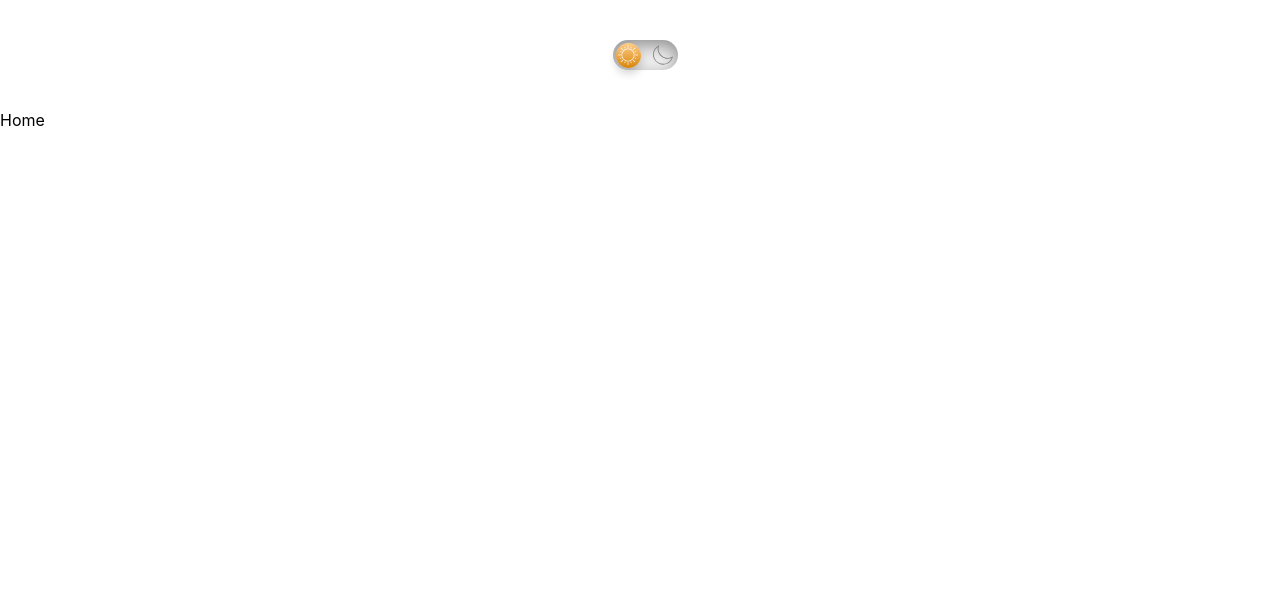
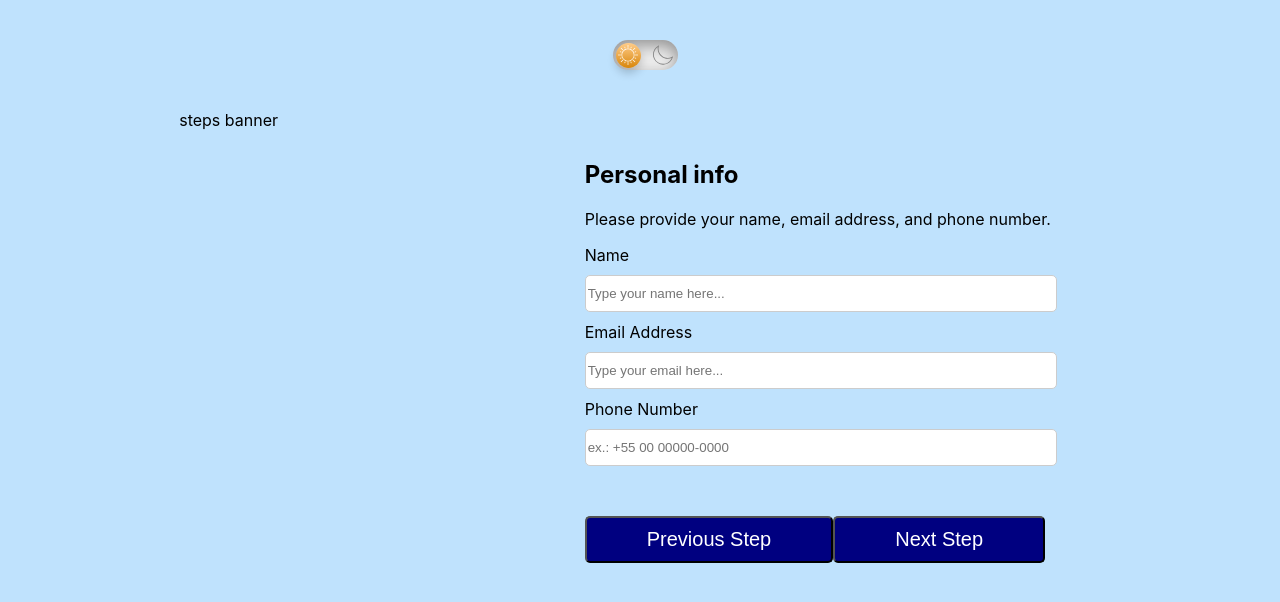
Before and after one commit to itsimoes/react-multistep-form, a React (Create React App) app: page / in a window 1280 px wide. Shown: the top 602 px of the page. Built offline with nearby package versions, Linux system fonts and the light colour scheme.

Commit message:
lógica multistep criada, hooks criados

```diff
--- a/package.json
+++ b/package.json
@@ -3,6 +3,9 @@
   "version": "0.1.0",
   "private": true,
   "dependencies": {
+    "@emotion/react": "^11.11.1",
+    "@emotion/styled": "^11.11.0",
+    "@mui/material": "^5.14.11",
     "@testing-library/jest-dom": "^5.17.0",
     "@testing-library/react": "^13.4.0",
     "@testing-library/user-event": "^13.5.0",
@@ -14,6 +17,7 @@
     "react": "^18.2.0",
     "react-dom": "^18.2.0",
     "react-scripts": "5.0.1",
+    "styled-components": "^6.0.8",
     "typescript": "^4.9.5",
     "web-vitals": "^2.1.4"
   },
--- a/src/App.css
+++ b/src/App.css
@@ -1,5 +1,10 @@
 .App {
   text-align: center;
+}
+
+.home-container {
+  display: flex;
+  justify-content: center;
 }
 
 .darkmode-container {
--- a/src/App.tsx
+++ b/src/App.tsx
@@ -1,15 +1,18 @@
 import "./App.css";
 import DarkMode from "./Components/Darkmode/Darkmode";
 import Home from "./Components/Home/Home";
+import Container from '@mui/material/Container';
 
 function App() {
   return (
-    <div>
+    <Container>
       <div className="darkmode-container">
         <DarkMode /> {/* teste */}
       </div>
-      <Home />
-    </div>
+      <div className="home-container">
+        <Home />
+      </div>
+    </Container>
   );
 }
 
--- a/src/Components/Home/Home.tsx
+++ b/src/Components/Home/Home.tsx
@@ -1,8 +1,9 @@
 import React from 'react'
+import MultiStepForm from '../MultiStepForm/MultiStepForm'
 
 const Home = () => {
   return (
-    <div>Home</div>
+    <MultiStepForm />
   )
 }
 
--- /dev/null
+++ b/src/Components/MultiStepForm/AddOns.tsx
@@ -0,0 +1,9 @@
+import React from 'react'
+
+const AddOns = () => {
+  return (
+    <div>AddOns</div>
+  )
+}
+
+export default AddOns
--- /dev/null
+++ b/src/Components/MultiStepForm/MultiStepForm.tsx
@@ -0,0 +1,66 @@
+import React from "react";
+import "./style.scss";
+import styled from "styled-components";
+
+//Components
+import YourInfo from "./YourInfo";
+import SelectPlan from "./SelectPlan";
+import AddOns from "./AddOns";
+import Summary from "./Summary";
+
+//hooks
+import { useForm } from "../../hooks/useForm";
+
+const MultiStepForm = () => {
+  const Wrapper = styled.div`
+    display: flex;
+    justify-content: space-between;
+    background-color: var(--body_background);
+    width: 80%;
+  `;
+  const FormContainer = styled.div`
+    padding-top: 30px;
+    padding-bottom: 30px;
+    padding-left:   0px;
+    padding-right: 50px;
+  `;
+
+  const Button = styled.button`
+    background-color: navy;
+    color: white;
+    font-size: 20px;
+    padding: 10px 60px;
+    border-radius: 5px;
+    margin: 10px 0px;
+    cursor: pointer;
+  `;
+
+  const formComponents = [
+    <YourInfo />,
+    <SelectPlan />,
+    <AddOns />,
+    <Summary />,
+  ];
+
+  const { currentStep, currentComponent, changeStep } = useForm(formComponents);
+
+  return (
+    <Wrapper>
+      <div>steps banner</div>
+      <form onSubmit={(e) => changeStep(currentStep + 1, e)}>
+        <FormContainer>
+          {/* Steps */}
+          { currentComponent }
+        </FormContainer>
+        <Button type="button" value="" onClick={() => changeStep(currentStep - 1)}>
+          Previous Step
+        </Button>
+        <Button type="submit" value="">
+          Next Step
+        </Button>
+      </form>
+    </Wrapper>
+  );
+};
+
+export default MultiStepForm;
--- /dev/null
+++ b/src/Components/MultiStepForm/SelectPlan.tsx
@@ -0,0 +1,9 @@
+import React from 'react'
+
+const SelectPlan = () => {
+  return (
+    <div>SelectPlan</div>
+  )
+}
+
+export default SelectPlan
--- /dev/null
+++ b/src/Components/MultiStepForm/Summary.tsx
@@ -0,0 +1,9 @@
+import React from 'react'
+
+const Summary = () => {
+  return (
+    <div>Summary</div>
+  )
+}
+
+export default Summary
--- /dev/null
+++ b/src/Components/MultiStepForm/YourInfo.tsx
@@ -0,0 +1,48 @@
+import React from "react";
+import styled from "styled-components";
+
+const YourInfo = () => {
+  const StyledInput = styled.input`
+    display: block;
+    padding-top: 10px;
+    padding-bottom: 10px;
+
+    margin-top: 10px;
+    margin-bottom: 10px;
+    width: 100%;
+    border: 1px solid #ccc;
+    border-radius: 5px;
+  `;
+
+  return (
+    <>
+      <h2>Personal info</h2>
+      <p>Please provide your name, email address, and phone number.</p>
+      <label htmlFor="name">Name</label>
+      <br />
+      <StyledInput
+        type="text"
+        name="name"
+        placeholder="Type your name here..."
+      />
+      <label htmlFor="name">Email Address</label>
+      <br />
+      <StyledInput
+        type="text"
+        name="email"
+        placeholder="Type your email here..."
+      />
+      <label htmlFor="phone">Phone Number</label>
+      <br />
+      <StyledInput
+        type="tel"
+        name="phone"
+        pattern="[0-9]{2}-[0-9]{4}-[0-9]{4}"
+        // required
+        placeholder="ex.: +55 00 00000-0000"
+      />
+    </>
+  );
+};
+
+export default YourInfo;
--- /dev/null
+++ b/src/hooks/useForm.jsx
@@ -0,0 +1,19 @@
+import { useState } from "react";
+
+export function useForm(steps) {
+  const [currentStep, setCurrentStep] = useState(0);
+
+  function changeStep(i, e) {
+    if(e) e.preventDefault();
+
+    if (i < 0 || i >= steps.length) return;
+
+    setCurrentStep(i);
+  }
+
+  return {
+    currentStep,
+    currentComponent: steps[currentStep],
+    changeStep,
+  };
+}
--- a/src/index.css
+++ b/src/index.css
@@ -1,13 +1,17 @@
 :root {
-  --body_background: white;
+  --body_background: hsl(206, 94%, 87%);
   --body_color: black;
   --body_link: navy;
+  --form_background: white;
+  --form_color: hsl(213, 96%, 18%);
 }
 
 [data-theme = "dark"] {
   --body_background: #282c34;
   --body_color: white;
   --body_link: cyan;
+  --form_background:  hsl(213, 96%, 18%);
+  --form_color: white;
 }
 
 body {
```
Also changed, not shown: src/Components/MultiStepForm/style.scss (added), 1 other file (tests, documents, lock files or other folders).
